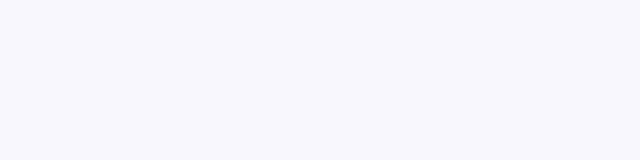
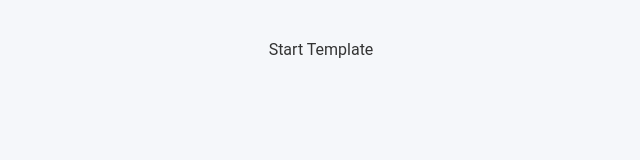
Before and after one commit to AlexxBelous/taskList, a React app: page / in a window 1280 px wide. Shown: the top 160 px of the page, without its empty margins (319-959 px from the left). Built offline with nearby package versions, Linux system fonts and the light colour scheme; the HTML template or start-up script is replaced by a standard one.

Commit message:
part application 1

```diff
--- a/src/App.jsx
+++ b/src/App.jsx
@@ -1,5 +1,5 @@
 function App() {
-  return <div></div>;
+  return <div>Start Template</div>;
 }
 
 export default App;
```
